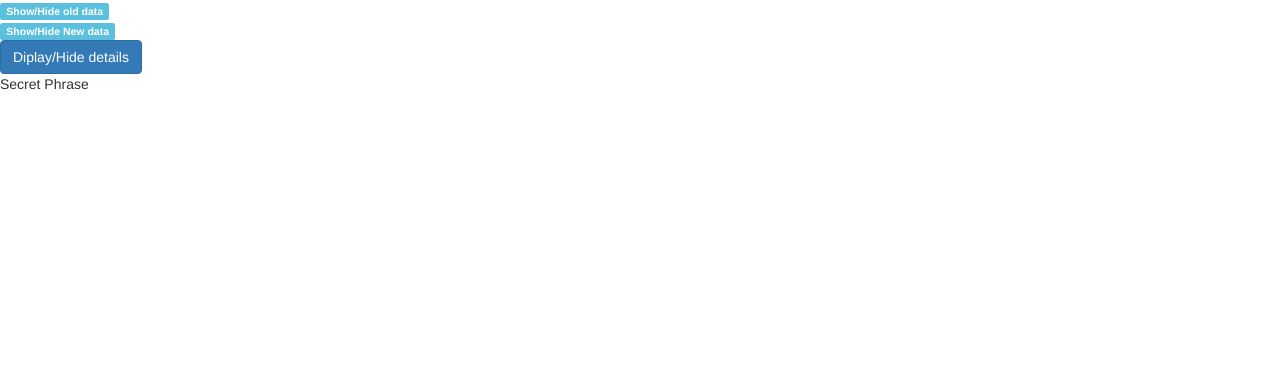
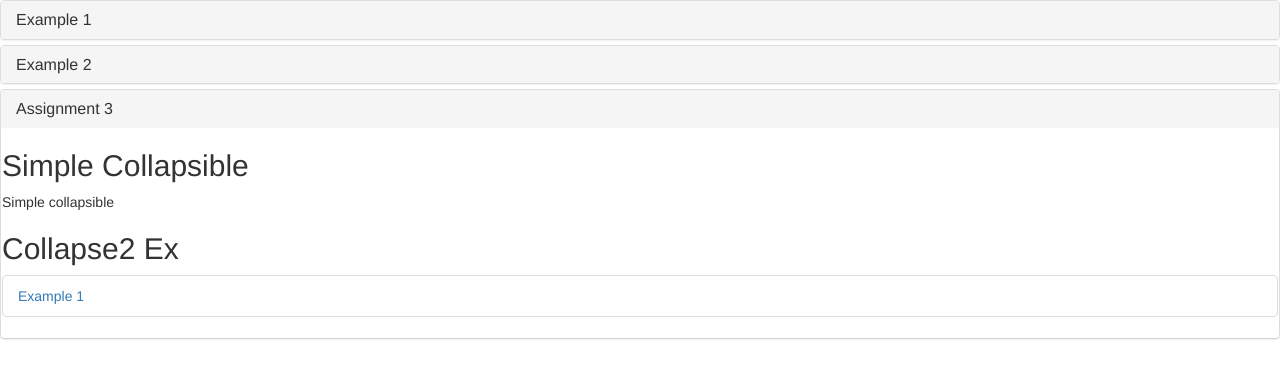
Before and after one commit to singhavneesh18/my-first-app, an Angular app: page / in a window 1280 px wide. Shown: the top 378 px of the page. Built offline with nearby package versions, Linux system fonts and the light colour scheme.

Commit message:
Updated bootstrap and jquery

```diff
--- a/angular.json
+++ b/angular.json
@@ -30,7 +30,10 @@
               "node_modules/bootstrap/dist/css/bootstrap.min.css",
               "src/styles.css"
             ],
-            "scripts": []
+            "scripts": [
+              "node_modules/jquery/dist/jquery.min.js",
+              "node_modules/bootstrap/dist/js/bootstrap.min.js"
+            ]
           },
           "configurations": {
             "production": {
--- a/package.json
+++ b/package.json
@@ -19,6 +19,7 @@
     "@angular/platform-browser-dynamic": "~13.1.0",
     "@angular/router": "~13.1.0",
     "bootstrap": "^3.4.1",
+    "jquery": "^3.6.0",
     "rxjs": "~7.4.0",
     "tslib": "^2.3.0",
     "zone.js": "~0.11.4"
--- a/src/app/app.component.html
+++ b/src/app/app.component.html
@@ -1,13 +1,35 @@
-<div>
-<p (click)="displayOldData = !displayOldData" class="label label-info">Show/Hide old data</p>
-<div *ngIf="displayOldData">
-    <app-example1></app-example1>
-    <app-assignment1></app-assignment1>
-    <app-databinding></app-databinding>
-    <app-assignment2></app-assignment2>
-</div></div>
-<div>
-<p (click)="displayNewData = !displayNewData" class="label label-info">Show/Hide New data</p>
-<div *ngIf="displayNewData">
-    <app-assignment3></app-assignment3>
-</div></div>
+<div class="panel-group" id="toggle_group">
+    <div class="panel panel-default">
+        <div class="panel-heading">
+            <h4 class="panel-title">
+                <a href="#ex1" data-toggle="collapse" data-parent="#toggle_group">Example 1</a>
+            </h4>
+        </div>
+        <div class="panel-collapse collapse" id="ex1">
+            <app-example1></app-example1>
+            <app-assignment1></app-assignment1>
+            <app-databinding></app-databinding>
+            <app-assignment2></app-assignment2>
+        </div>
+    </div>
+    <div class="panel panel-default">
+        <div class="panel-heading">
+            <h4 class="panel-title">
+                <a href="#ex2" data-toggle="collapse" data-parent="#toggle_group">Example 2</a>
+            </h4>
+        </div>
+        <div class="panel-collapse collapse" id="ex2">
+            <app-assignment3></app-assignment3>
+        </div>
+    </div>
+    <div class="panel panel-default">
+        <div class="panel-heading">
+            <h4 class="panel-title">
+                <a href="#ex3" data-toggle="collapse" data-parent="#toggle_group">Assignment 3</a>
+            </h4>
+        </div>
+        <div class="panel panel-collape in" id="ex3">
+            <app-databinding2></app-databinding2>
+        </div>
+    </div>
+</div>
--- a/src/app/app.module.ts
+++ b/src/app/app.module.ts
@@ -11,6 +11,7 @@ import { WarningComponent } from './assignment1/warning/warning.component';
 import { DatabindingComponent } from './databinding/databinding.component';
 import { Assignment2Component } from './assignment2/assignment2.component';
 import { Assignment3Component } from './assignment3/assignment3.component';
+import { Databinding2Component } from './databinding2/databinding2.component';
 
 @NgModule({
   declarations: [
@@ -23,7 +24,8 @@ import { Assignment3Component } from './assignment3/assignment3.component';
     WarningComponent,
     DatabindingComponent,
     Assignment2Component,
-    Assignment3Component
+    Assignment3Component,
+    Databinding2Component
   ],
   imports: [
     BrowserModule, FormsModule
--- /dev/null
+++ b/src/app/databinding2/databinding2.component.html
@@ -0,0 +1,18 @@
+<h2>Simple Collapsible</h2>
+<span data-toggle="collapse" data-target="#demo">Simple collapsible</span>
+<div id="demo" class="collapse">
+    Lorem ipsum dolor sit amet, consectetur adipisicing elit,
+    sed do eiusmod tempor incididunt ut labore et dolore magna aliqua. Ut enim ad minim veniam,
+    quis nostrud exercitation ullamco laboris nisi ut aliquip ex ea commodo consequat.
+</div>
+<h2 data-toggle="collapse" data-target="#id2">Collapse2 Ex</h2>
+<div id="id2" class="collapse">
+    kasjbkbjks
+</div>
+
+<ul class="list-group">
+    <li class="list-group-item">
+        <a href="#" data-toggle="collapse" data-target="#bt1">Example 1</a>
+        <div class="collapse" id="bt1">Toggle Example 1</div>
+    </li>
+</ul>
--- /dev/null
+++ b/src/app/databinding2/databinding2.component.ts
@@ -0,0 +1,15 @@
+import { Component, OnInit } from '@angular/core';
+
+@Component({
+  selector: 'app-databinding2',
+  templateUrl: './databinding2.component.html',
+  styleUrls: ['./databinding2.component.css']
+})
+export class Databinding2Component implements OnInit {
+
+  constructor() { }
+
+  ngOnInit(): void {
+  }
+
+}
```
Also changed, not shown: src/app/databinding2/databinding2.component.css (added), 2 other files (tests, documents, lock files or other folders).
